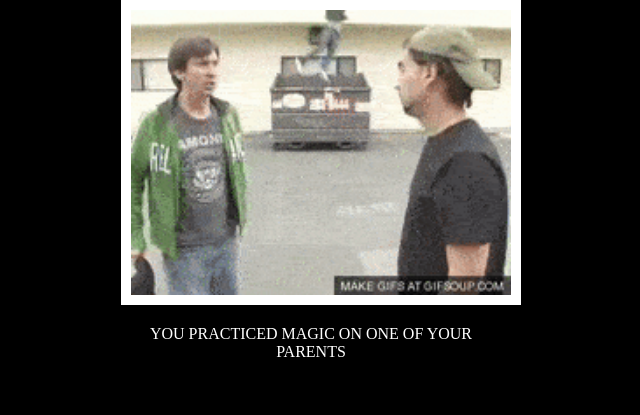
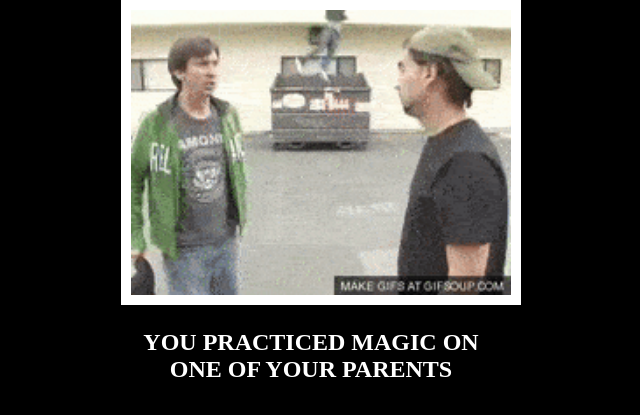
Before and after one commit to SamandJon/DavidBlaine, a plain HTML site: page index.html in a window 1280 px wide. Shown: the part 151-566 px from the top of the page, without its empty margins (329-969 px from the left). Drawn offline with Linux system fonts and the light colour scheme.

Commit message:
Add files via upload

```diff
--- a/index.html
+++ b/index.html
@@ -31,9 +31,9 @@ But it must have the following features:
       The moment after
     </h1>
     <img src="./assets/images/DavidBlaine1.gif">
-    <p>
+    <h2>
       YOU PRACTICED MAGIC ON ONE OF YOUR PARENTS
-    </p>
+    </h2>
   </div>
 </body>
 </html>
--- a/style.css
+++ b/style.css
@@ -11,8 +11,11 @@ body{
     color: white; text-align: center;
   }
   div{
-    width: 30%; margin-left: 35%; margin-top: 7%;
+    width: 30%; margin-left: 35% ; margin-top: 7%;
   }
   img{
     border:10px solid white
   }
+  h2{
+     color: white; text-align: center;
+  }
```
